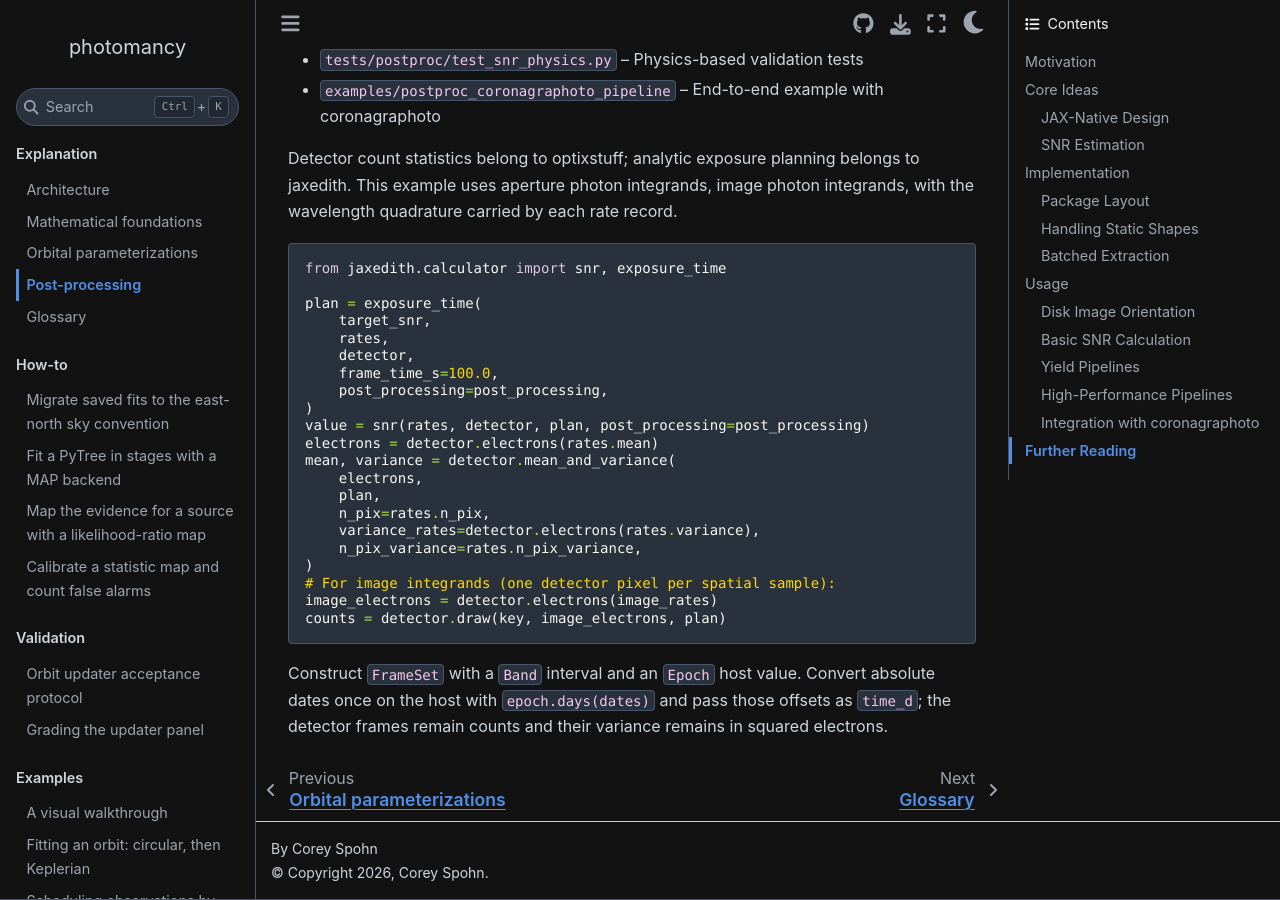
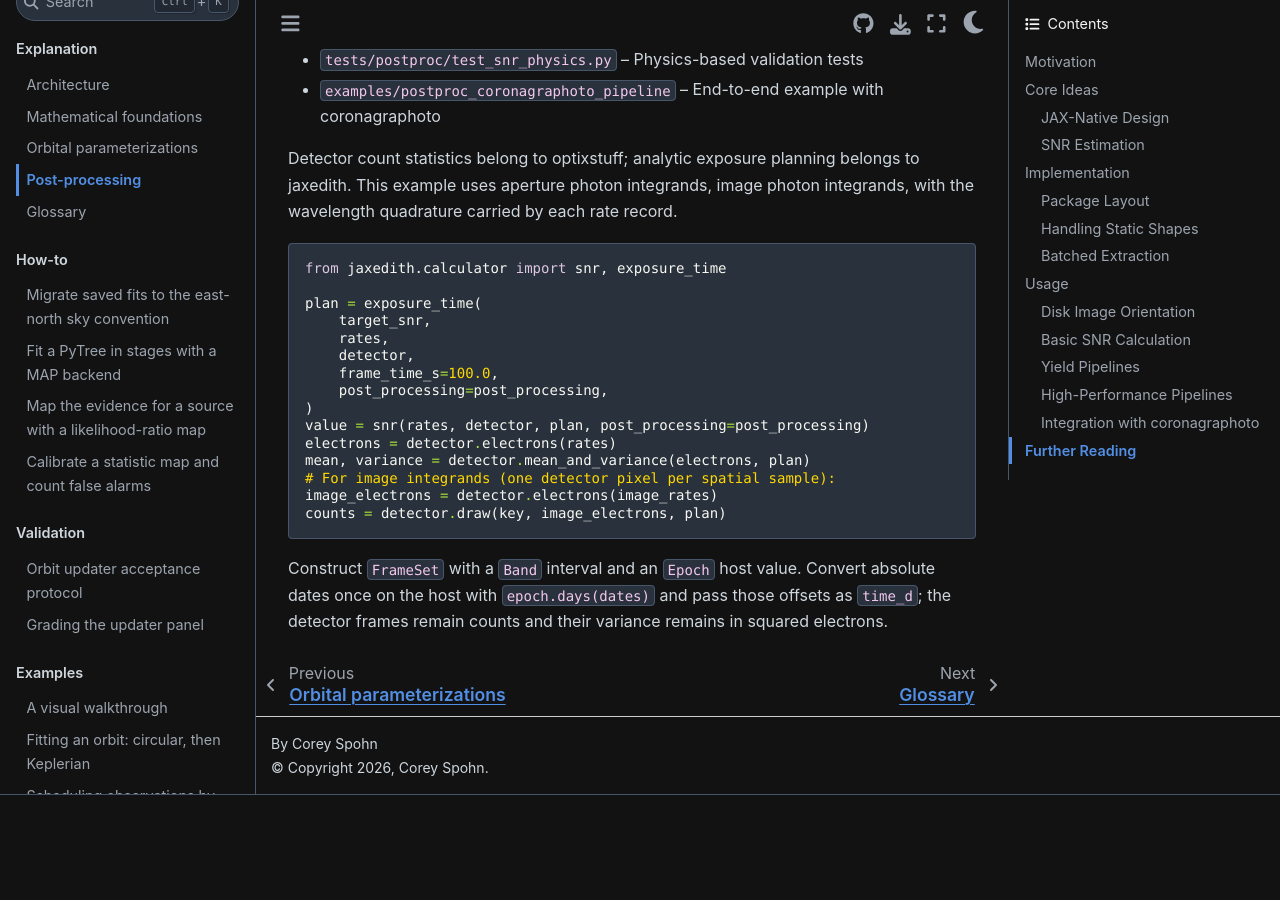
Before and after one commit to CoreySpohn/photomancy, a Sphinx documentation site: the page built from docs/explanation/postprocessing.md, in a window 1280 px wide and 900 px high, scrolled down 5754 px. Built offline with Sphinx 7.4.7 and the Sphinx Book theme 1.1.4, drawn with Linux system fonts in a browser that asks for light colours; pages that are not in the unit, such as notebooks, are missing from menus; after the commit the page ends 6549 px from its top, so only the background shows below that.

Commit message:
docs: use the single Rates type

```diff
--- a/docs/explanation/postprocessing.md
+++ b/docs/explanation/postprocessing.md
@@ -252,14 +252,8 @@ plan = exposure_time(
     post_processing=post_processing,
 )
 value = snr(rates, detector, plan, post_processing=post_processing)
-electrons = detector.electrons(rates.mean)
-mean, variance = detector.mean_and_variance(
-    electrons,
-    plan,
-    n_pix=rates.n_pix,
-    variance_rates=detector.electrons(rates.variance),
-    n_pix_variance=rates.n_pix_variance,
-)
+electrons = detector.electrons(rates)
+mean, variance = detector.mean_and_variance(electrons, plan)
 # For image integrands (one detector pixel per spatial sample):
 image_electrons = detector.electrons(image_rates)
 counts = detector.draw(key, image_electrons, plan)
```
